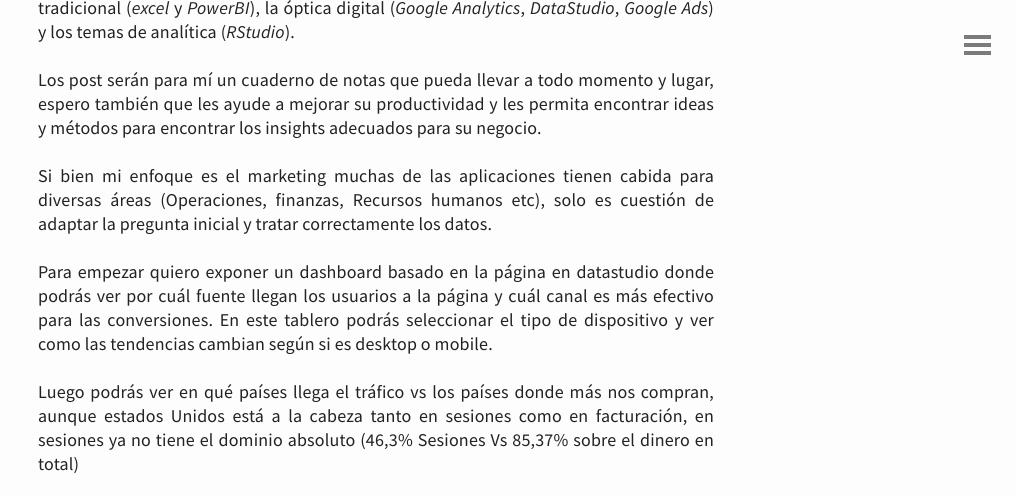
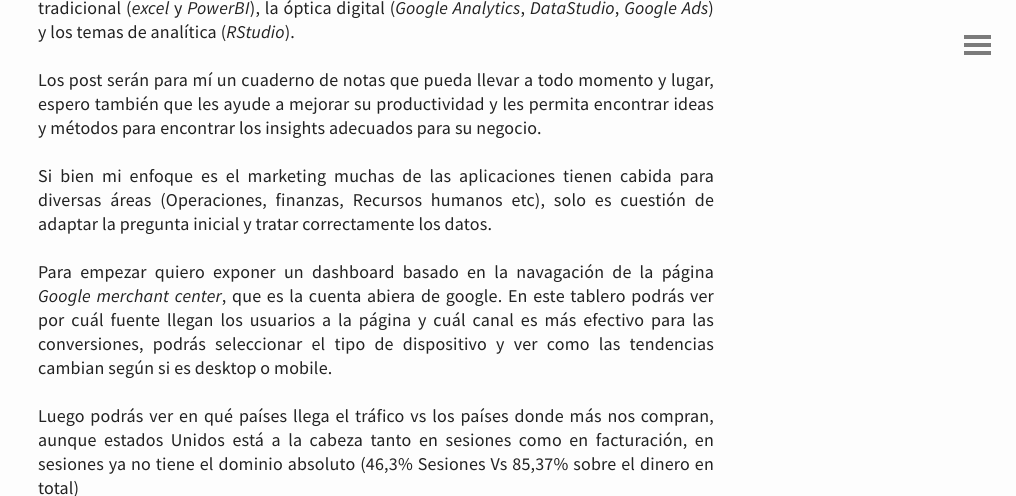
Before and after one commit to Joshep1229/Blog2, a Jekyll site: the page built from _posts/2019-10-05-introduccion.md, in a window 1280 px wide and 900 px high, scrolled down 507 px, cut to the strip 0-496 px from the top of the window. Shown: the whole strip, without its empty margins (264-1280 px from the left). Built offline with Jekyll 4.4.1, drawn with Linux system fonts in a browser that asks for light colours.

Commit message:
Update 2019-10-05-introduccion.md

```diff
--- a/_posts/2019-10-05-introduccion.md
+++ b/_posts/2019-10-05-introduccion.md
@@ -10,9 +10,7 @@ title: Introducción al Blog
  <p align="justify">Los post serán para mí un cuaderno de notas que pueda llevar a todo momento y lugar, espero también que les ayude a mejorar su productividad y les permita encontrar ideas y métodos para encontrar los insights adecuados para su negocio. </p>
  <p align="justify">Si bien mi enfoque es el marketing muchas de las aplicaciones tienen cabida para diversas áreas (Operaciones, finanzas, Recursos humanos etc), solo es cuestión de adaptar la pregunta inicial y tratar correctamente los datos.  </p>
 
- <p align="justify">Para empezar quiero exponer un dashboard basado en la página en datastudio donde podrás ver por cuál fuente llegan los usuarios a la página y cuál canal es más efectivo para las conversiones. En este tablero podrás seleccionar el tipo de dispositivo y ver como las tendencias cambian según si es desktop o mobile. </p>
+ <p align="justify">Para empezar quiero exponer un dashboard basado en la navagación de la página <i>Google merchant center</i>, que es la cuenta abiera de google. En este tablero podrás ver por cuál fuente llegan los usuarios a la página y cuál canal es más efectivo para las conversiones, podrás seleccionar el tipo de dispositivo y ver como las tendencias cambian según si es desktop o mobile. </p>
  <p align="justify"> Luego podrás ver en qué países llega el tráfico vs los países donde más nos compran, aunque estados Unidos está a la cabeza tanto en sesiones como en facturación, en sesiones ya no tiene el dominio absoluto (46,3% Sesiones Vs 85,37% sobre el dinero en total) </p>
 
-
-
 <p align="justify">{% include Pagina.html %}</p>
```
